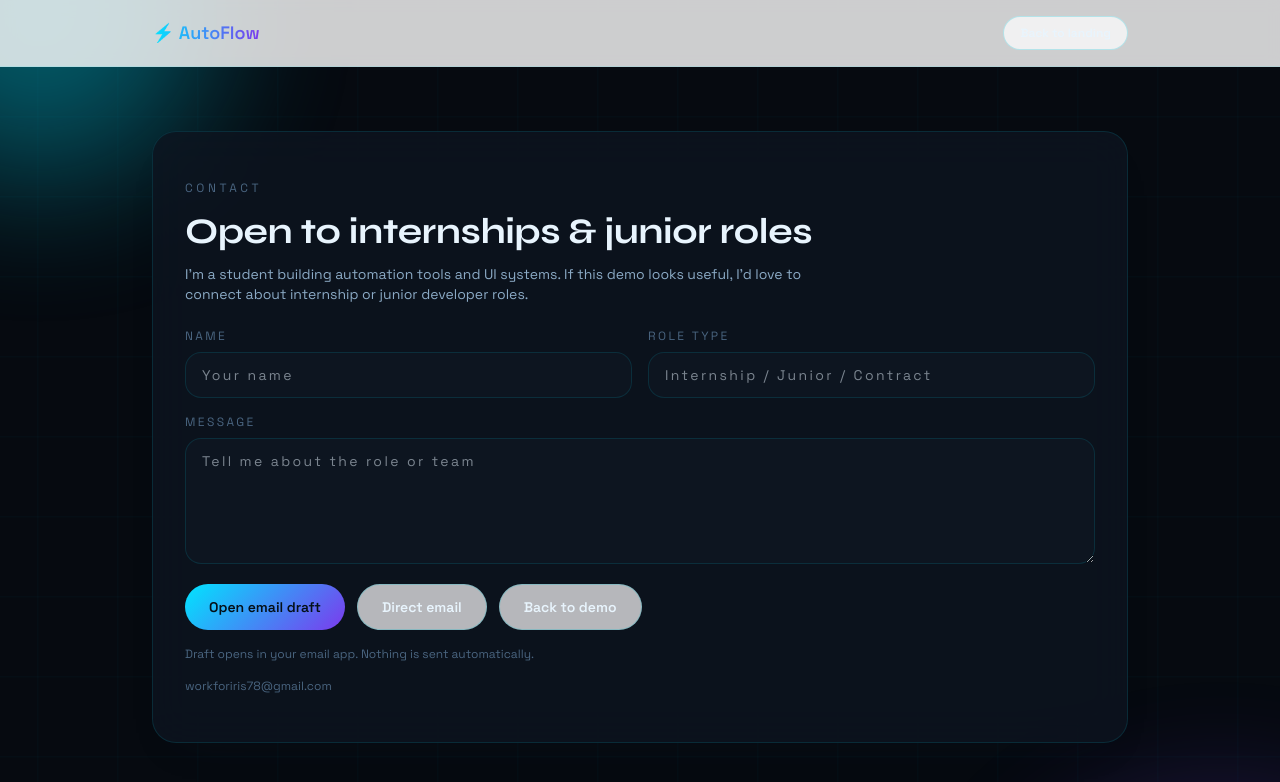
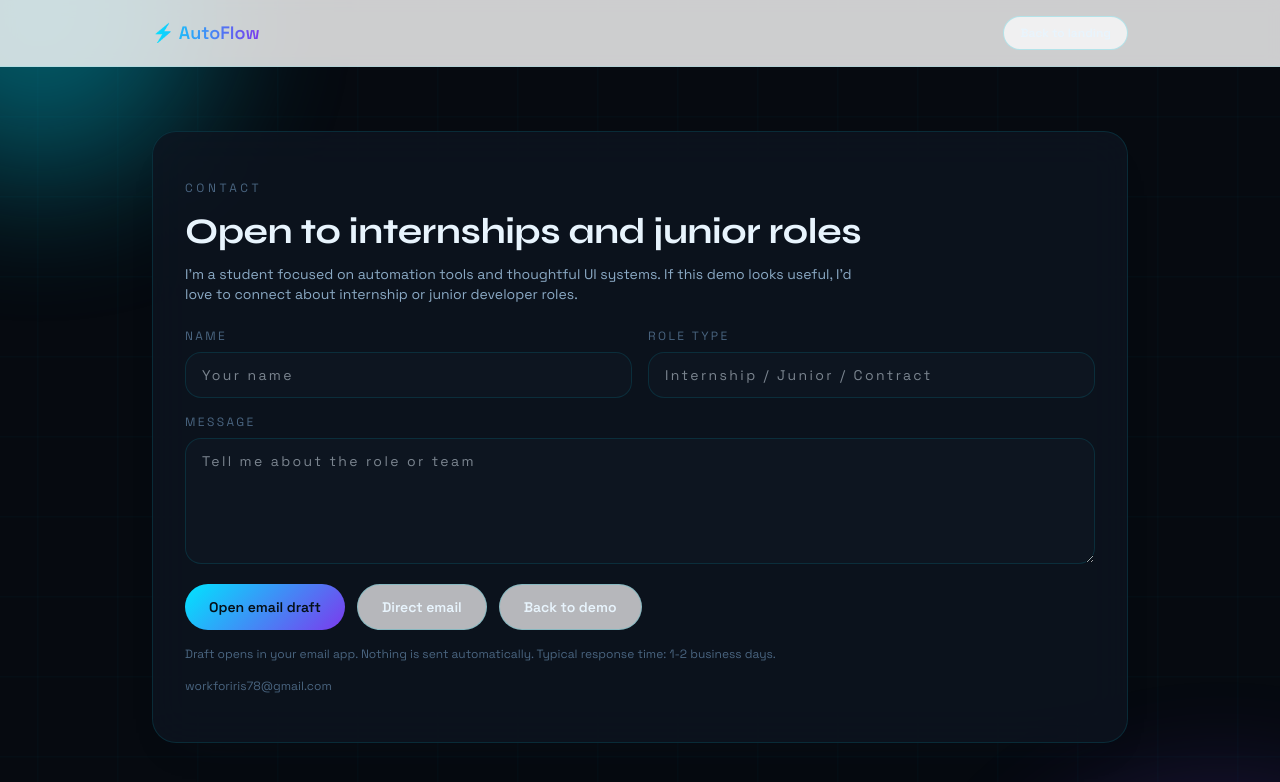
Before and after one commit to ikekra/Automation-Framework, a Next.js app in the folder landing/: page /contact in a window 1280 px wide. Shown: the top 782 px of the page. Built offline with nearby package versions, Linux system fonts and the light colour scheme.

Commit message:
Refine contact page copy

```diff
--- a/landing/src/app/contact/page.tsx
+++ b/landing/src/app/contact/page.tsx
@@ -61,10 +61,10 @@ export default function ContactPage() {
       <main className="mx-auto flex w-full max-w-5xl flex-col gap-10 px-4 py-16 sm:px-6">
         <section className="glass-card rounded-3xl px-8 py-12">
           <p className="text-xs uppercase tracking-[0.3em] text-[var(--dim-foreground)]">Contact</p>
-          <h1 className="mt-4 text-3xl font-semibold sm:text-4xl">Open to internships & junior roles</h1>
+          <h1 className="mt-4 text-3xl font-semibold sm:text-4xl">Open to internships and junior roles</h1>
           <p className="mt-3 max-w-2xl text-sm text-[var(--muted-foreground)]">
-            I'm a student building automation tools and UI systems. If this demo looks useful, I'd love to connect about
-            internship or junior developer roles.
+            I'm a student focused on automation tools and thoughtful UI systems. If this demo looks useful, I'd love to
+            connect about internship or junior developer roles.
           </p>
           <form onSubmit={handleSubmit} className="mt-6 grid gap-4">
             <div className="grid gap-4 sm:grid-cols-2">
@@ -112,7 +112,9 @@ export default function ContactPage() {
                 Back to demo
               </Link>
             </div>
-            <p className="text-xs text-[var(--dim-foreground)]">Draft opens in your email app. Nothing is sent automatically.</p>
+            <p className="text-xs text-[var(--dim-foreground)]">
+              Draft opens in your email app. Nothing is sent automatically. Typical response time: 1-2 business days.
+            </p>
           </form>
           <p className="mt-4 text-xs text-[var(--dim-foreground)]">{contactEmail}</p>
         </section>
```
